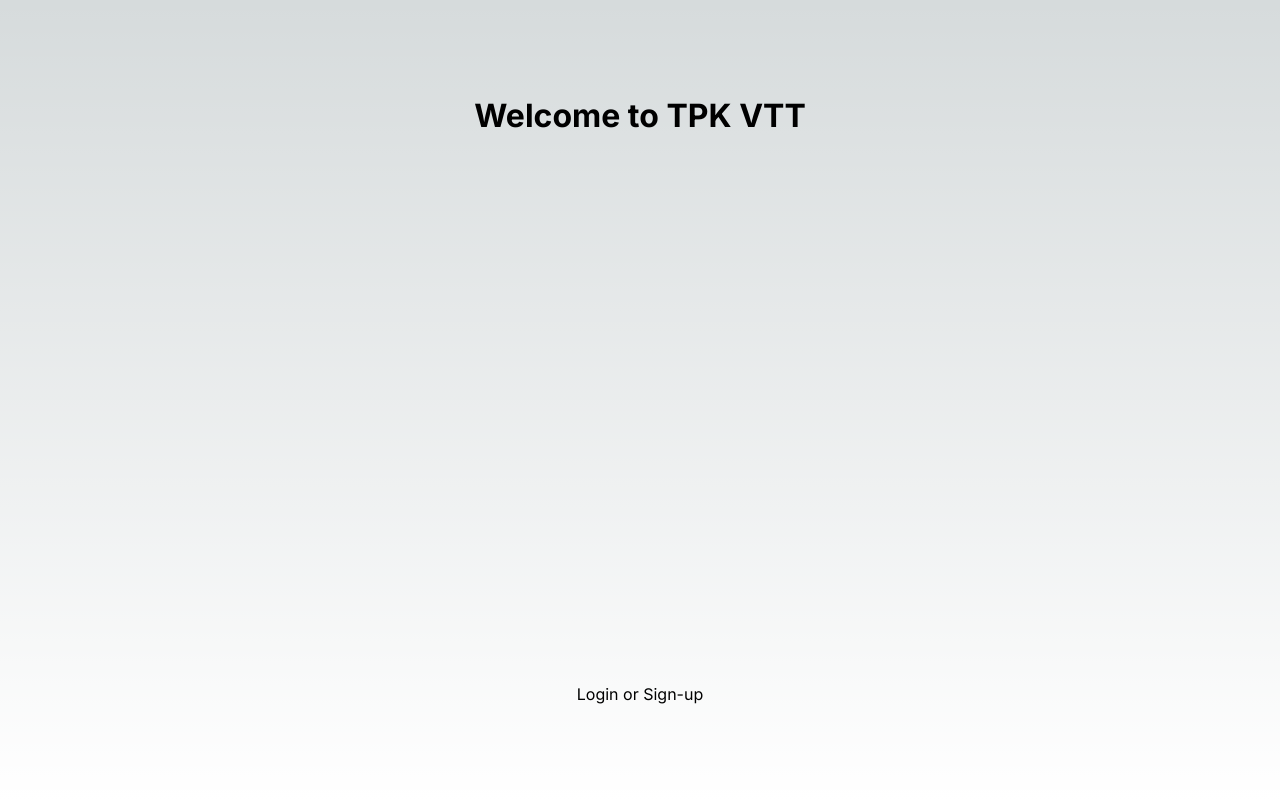
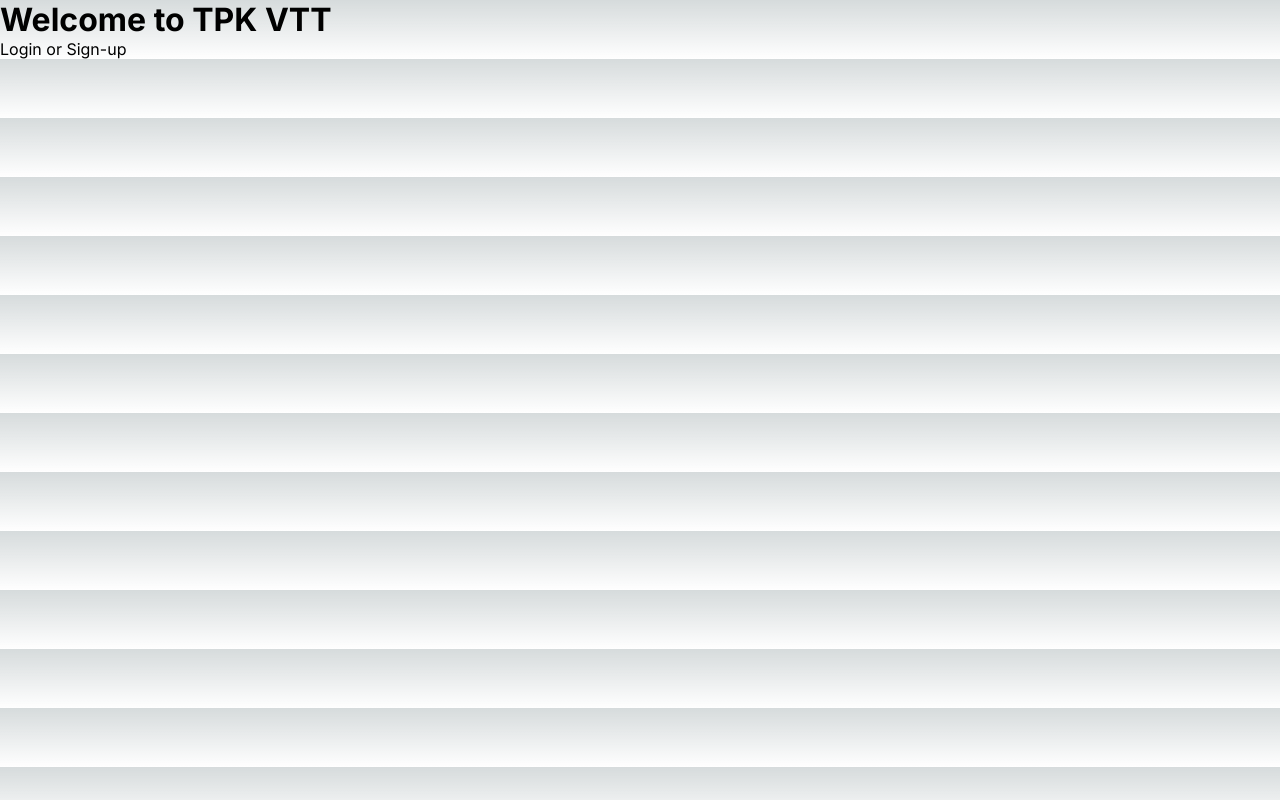
Before and after one commit to ckot/tpk-vtt, a Next.js app: page / in a window 1280 px wide. Built offline with nearby package versions, Linux system fonts and the light colour scheme.

Commit message:
switched styling from css modules to tailwind

```diff
--- a/app/page.tsx
+++ b/app/page.tsx
@@ -1,10 +1,10 @@
 import Image from "next/image";
-import styles from "./page.module.css";
+// import styles from "./page.module.css";
 import Link from "next/link";
 
 export default function Home() {
   return (
-    <main className={styles.main}>
+    <main className="w-full">
       <header>
         <h1>Welcome to TPK VTT</h1>
       </header>
```
